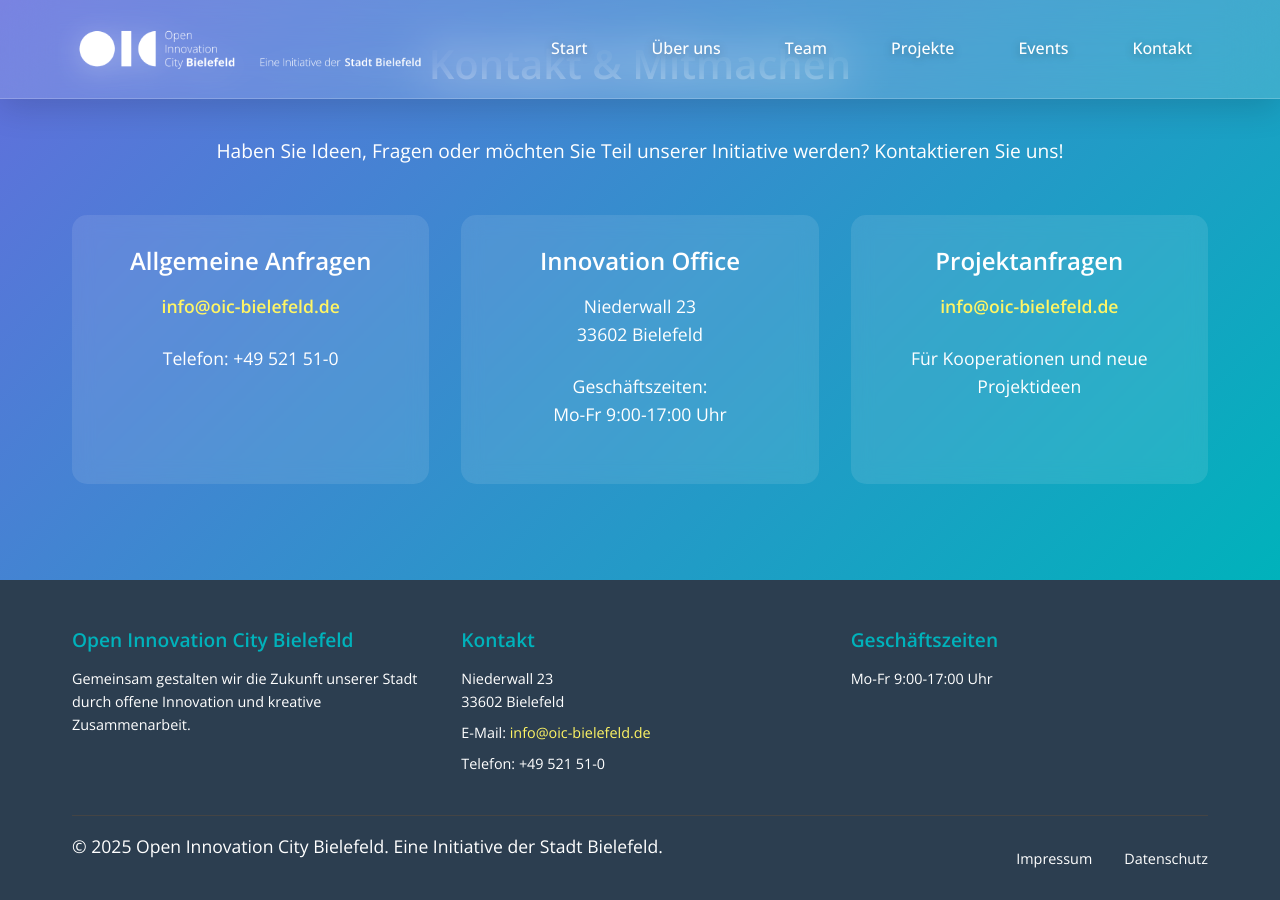
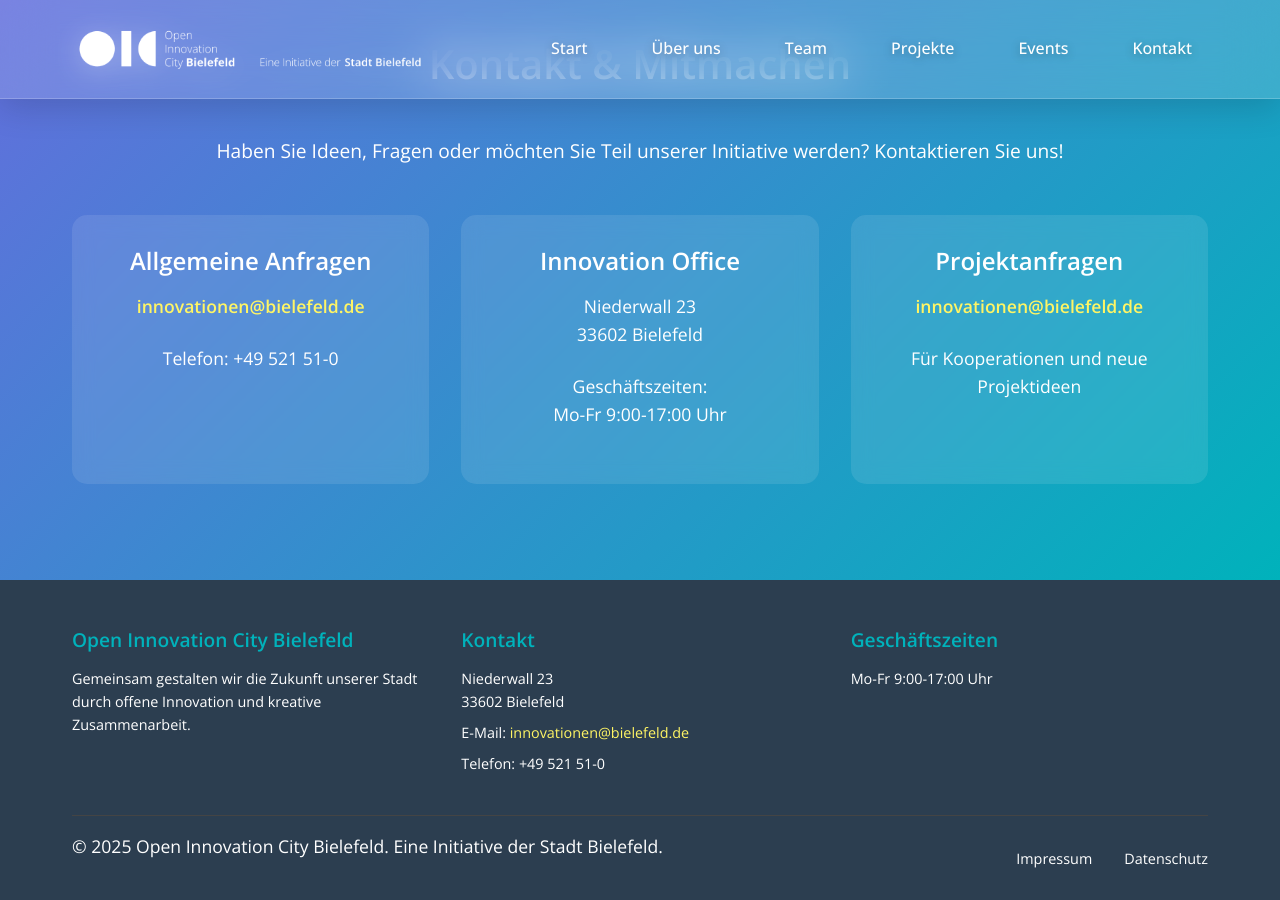
Before and after one commit to Open-Innovation-City/oic-bielefeld-website, a Jekyll site: the page built from index.html, in a window 1280 px wide and 900 px high, scrolled down 4504 px. Built offline with Jekyll 4.4.1, drawn with Linux system fonts in a browser that asks for light colours.

Commit message:
Changed Contact-E-Mail

```diff
--- a/_config.yml
+++ b/_config.yml
@@ -34,7 +34,7 @@ exclude:
   - CLAUDE.md
 
 # Site data
-email: info@oic-bielefeld.de
+email: innovationen@bielefeld.de
 phone: "+49 521 51-0"
 address:
   street: "Niederwall 23"
--- a/impressum.md
+++ b/impressum.md
@@ -16,7 +16,7 @@ Niederwall 23
 33602 Bielefeld
 
 **Telefon:** +49 521 51-0
-**E-Mail:** info@oic-bielefeld.de
+**E-Mail:** innovationen@bielefeld.de
 **Website:** {{ site.url }}{{ site.baseurl }}
 
 ## Vertreten durch
--- a/index.html
+++ b/index.html
@@ -313,7 +313,7 @@ description: Gemeinsam gestalten wir die Zukunft unserer Stadt durch offene Inno
 
             <div class="contact-card">
                 <h4>Projektanfragen</h4>
-                <p><a href="mailto:projekte@oic-bielefeld.de" class="contact-link">info@oic-bielefeld.de</a></p>
+                <p><a href="mailto:innovationen@bielefeld.de" class="contact-link">innovationen@bielefeld.de</a></p>
                 <p>Für Kooperationen und neue Projektideen</p>
             </div>
         </div>
```
